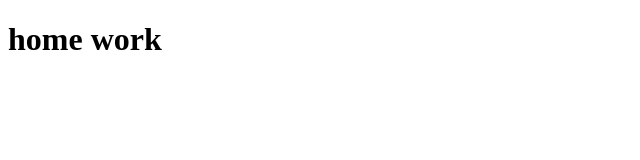
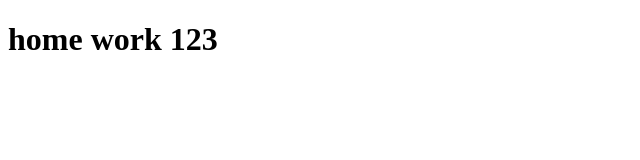
Before and after one commit to sayVIT/qatest-vitaliy-kashpurenko, a plain HTML site: page index.html in a window 1280 px wide. Shown: the full height of the page, 0-640 px from the left. Drawn offline with Linux system fonts and the light colour scheme.

Commit message:
Update index.html

```diff
--- a/index.html
+++ b/index.html
@@ -7,6 +7,6 @@
     <title>home work</title>
 </head>
 <body>
-    <h1>home work</h1>
+    <h1>home work 123</h1>
 </body>
 </html>
```
